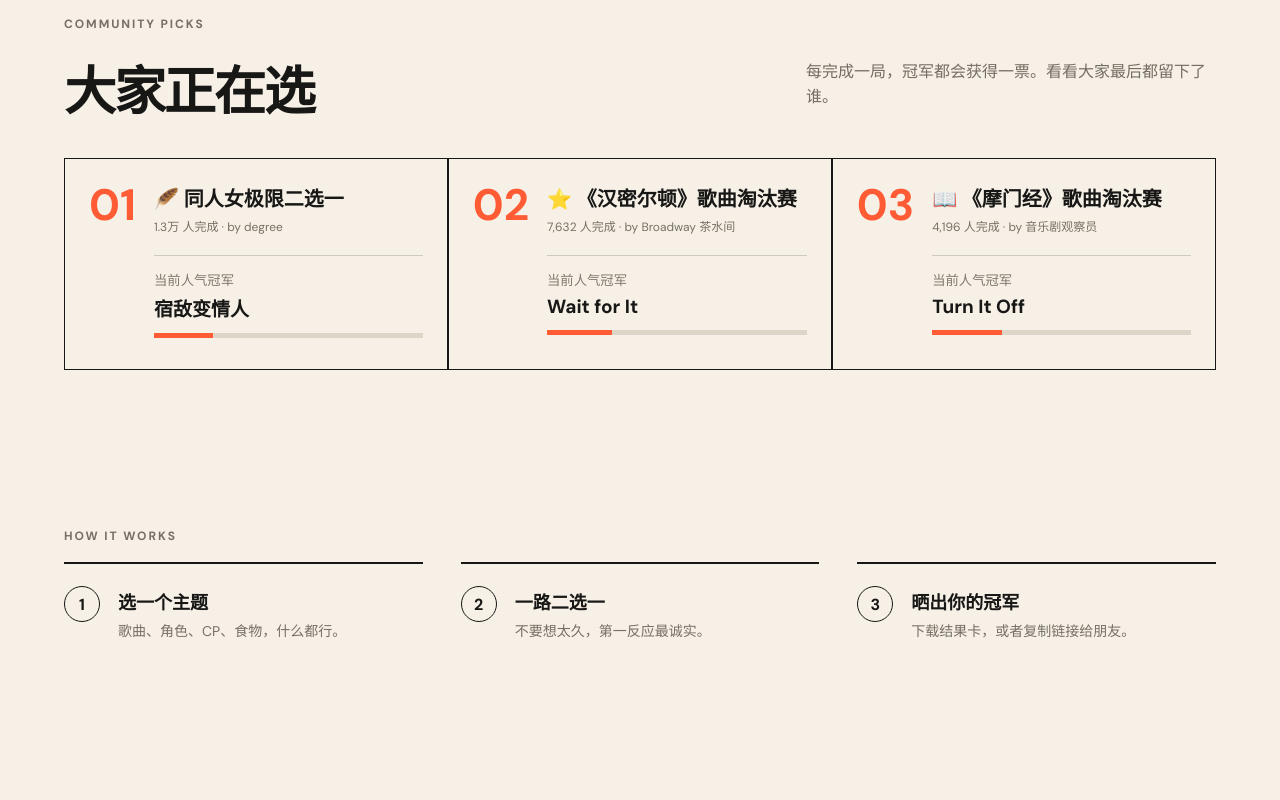
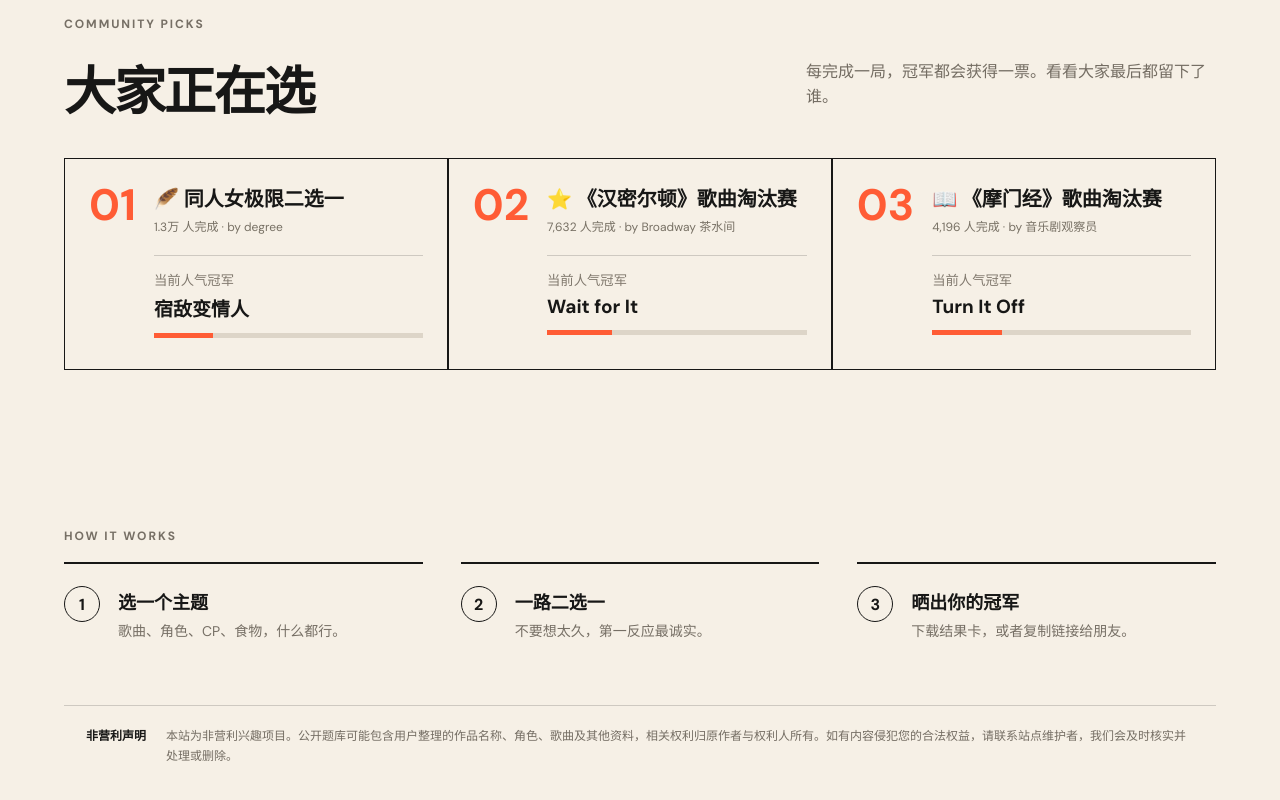
Before and after one commit to fatongchen-nu/pick-one-battle, a plain HTML site: page index.html in a window 1280 px wide. Shown: the part 1624-2424 px from the top of the page. Before the commit the page ends 2357 px from the top, so only its background shows below. Drawn offline with Linux system fonts and the light colour scheme; no server answers.

Commit message:
Add non-commercial copyright notice

```diff
--- a/index.html
+++ b/index.html
@@ -77,6 +77,11 @@
             <article><span>3</span><div><h3>晒出你的冠军</h3><p>下载结果卡，或者复制链接给朋友。</p></div></article>
           </div>
         </section>
+
+        <aside class="site-notice" aria-label="版权与非营利声明">
+          <strong>非营利声明</strong>
+          <p>本站为非营利兴趣项目。公开题库可能包含用户整理的作品名称、角色、歌曲及其他资料，相关权利归原作者与权利人所有。如有内容侵犯您的合法权益，请联系站点维护者，我们会及时核实并处理或删除。</p>
+        </aside>
       </section>
 
       <section id="gameView" class="view game-view hidden" aria-live="polite">
--- a/styles.css
+++ b/styles.css
@@ -90,6 +90,9 @@
 .steps article { border-top: 2px solid var(--ink); padding-top: 22px; display: flex; gap: 18px; }
 .steps article > span { flex: 0 0 auto; display: grid; place-items: center; width: 36px; height: 36px; border: 1.5px solid var(--ink); border-radius: 50%; font-weight: 900; }
 .steps h3 { margin: 2px 0 6px; font-size: 18px; }.steps p { margin: 0; color: #766f65; line-height: 1.55; font-size: 14px; }
+.site-notice { max-width: 1152px; margin: -28px auto 60px; padding: 20px 22px; border-top: 1px solid var(--line); color: #746d63; display: grid; grid-template-columns: auto 1fr; gap: 20px; align-items: start; font-size: 12px; line-height: 1.7; }
+.site-notice strong { color: var(--ink); white-space: nowrap; }
+.site-notice p { margin: 0; }
 
 .game-view { min-height: calc(100vh - 76px); padding-bottom: 40px; }
 .game-topbar { max-width: 1200px; margin: auto; height: 78px; padding: 0 24px; display: grid; grid-template-columns: 1fr auto 1fr; align-items: center; }
@@ -168,6 +171,7 @@
   .result-actions { flex-direction: column; width: min(350px,100%); }.result-actions button { width: 100%; }
   .result-bracket-wrap { padding: 55px 16px 70px; }.result-bracket-heading { align-items: center; }.result-stamp { width: 88px; height: 88px; flex: 0 0 auto; }.result-stamp strong { font-size: 26px; }.result-meta { display: grid; gap: 8px; }.permalink-status { margin-left: 0; }
   .modal form { padding: 22px; }
+  .site-notice { margin: -20px 20px 45px; grid-template-columns: 1fr; gap: 5px; padding-inline: 0; }
 }
 
 @media (max-width: 430px) {
```
